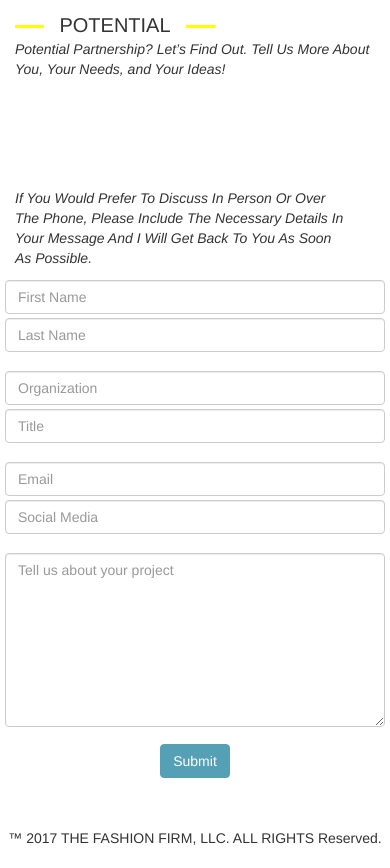
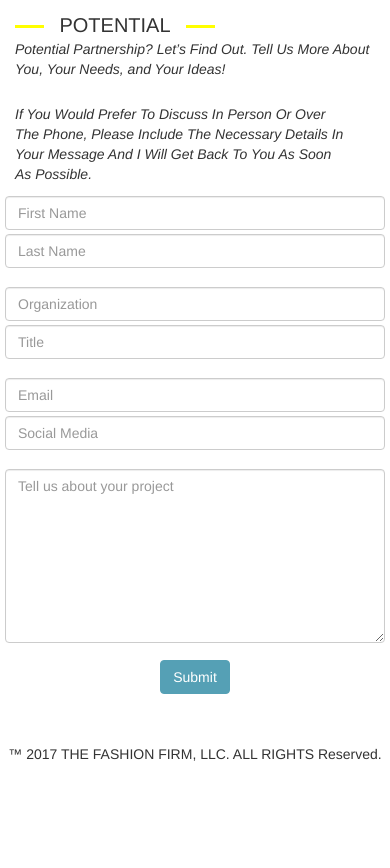
Before and after one commit to czchapma/fashionfirm, a plain HTML site: page public/clients.html in a window 390 px wide. Shown: the part 1955-2823 px from the top of the page. After the commit the page ends 2739 px from the top, so only its background shows below. Drawn offline with nearby package versions, Linux system fonts and the light colour scheme.

Commit message:
clients potential more responsive

```diff
--- a/public/clients.html
+++ b/public/clients.html
@@ -212,12 +212,12 @@
     <p><em>Potential Partnership? Let’s Find Out. Tell Us More About You, Your Needs, and Your Ideas!</p></em>
 
 <div class="row top-buffer">
-  <div class="col-md-4 more-padding-right">
+  <div class="col-xs-12 col-md-4 more-padding-right">
     <p class="more-top-buffer"><em>If You Would Prefer To Discuss In Person Or Over The Phone, Please Include The Necessary Details In Your Message And I Will Get Back To You As Soon As Possible.
     </em></p>
   </div>
 
-  <div class="col-md-6 no-padding-left less-left-margin">
+  <div class="col-md-6">
     <form>
       <div class="form-group row">
         <div class="col-xs-12 col-md-6">
--- a/public/css/custom.css
+++ b/public/css/custom.css
@@ -150,6 +150,12 @@ textarea {
     }
 }
 
+@media(min-width:992px) {
+  .more-top-buffer {
+    margin-top: 25%;
+  }
+}
+
 #logo {
 	width: 100px;
 	margin-left: 100px;
@@ -197,10 +203,6 @@ b {
   margin-top: 25px;
 }
 
-.more-top-buffer {
-  margin-top: 25%;
-}
-
 .more-padding-right {
   padding-right: 40px;
 }
@@ -208,10 +210,6 @@ b {
 .form-group div {
   padding: 2px 5px;
 }
-
-/*.less-left-margin {
-  margin-left: -20px;
-}*/
 
 .navbar-default {
   background-color: white;
```
